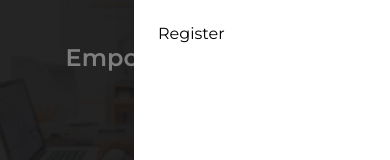
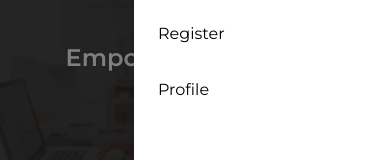
Before and after one commit to glitchySid/Gradworkfrontend, a React (Vite) app: page / in a window 390 px wide. Both pictures are taken after a click on the button "Toggle menu". Shown: the part 178-338 px from the top of the page. Built offline with nearby package versions, Linux system fonts and the light colour scheme; a web font is replaced by a local one.

Commit message:
fixed explore page

```diff
--- a/src/components/ui/header.jsx
+++ b/src/components/ui/header.jsx
@@ -169,6 +169,11 @@ const Header = ({ onAboutUsClick }) => {
                   >
                     Register
                   </motion.li>
+                  <motion.li
+                      className={"p-2 hover:text-red-500 cursor-pointer"}
+                      onClick={handleProfile}>
+                    Profile
+                  </motion.li>
                 </motion.ul>
               </div>
             </motion.div>
```
